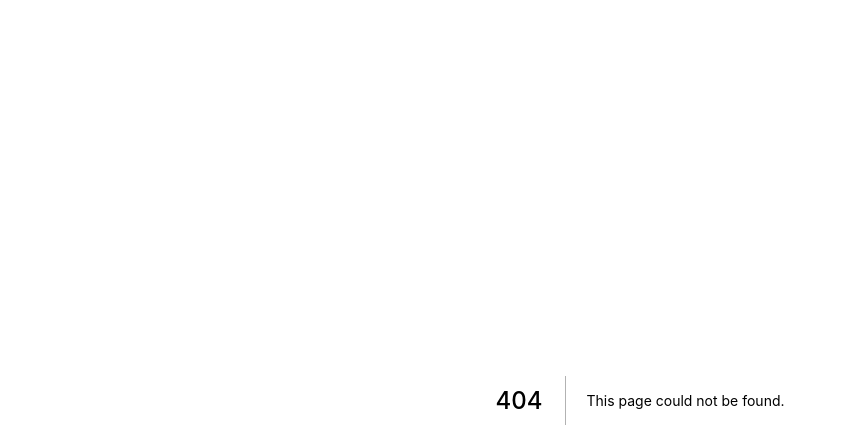
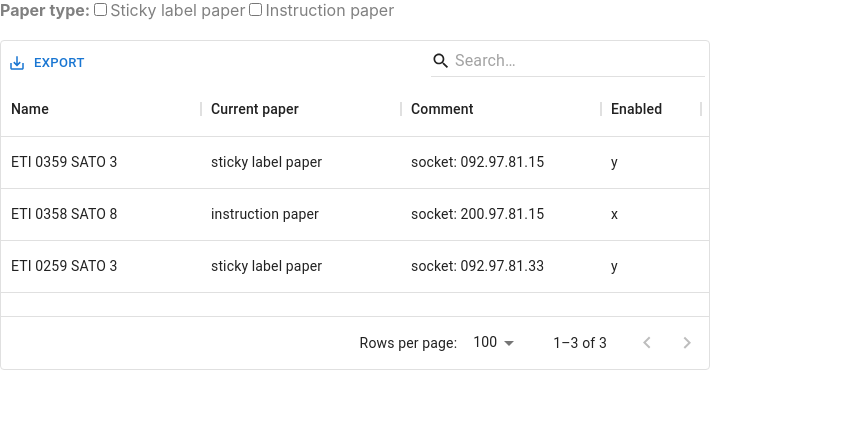
Before and after one commit to bencetothmoon42/poc-frontend, a Next.js app: page /mui-grid in a window 1280 px wide. Before the commit this address had no page. Shown: the top 448 px of the page, without its empty margins (0-847 px from the left). Built offline with nearby package versions, Linux system fonts and the light colour scheme.

Commit message:
PNC-11: add basic mui grid table

```diff
--- a/package.json
+++ b/package.json
@@ -10,6 +10,10 @@
   },
   "dependencies": {
     "@apollo/client": "^3.6.9",
+    "@emotion/react": "^11.10.4",
+    "@emotion/styled": "^11.10.4",
+    "@mui/material": "^5.10.7",
+    "@mui/x-data-grid": "^5.17.4",
     "graphql": "^16.6.0",
     "next": "12.3.1",
     "react": "18.2.0",
--- /dev/null
+++ b/pages/mui-grid.tsx
@@ -0,0 +1,97 @@
+import { DataGrid, GridColDef, GridRowsProp, GridToolbar } from '@mui/x-data-grid';
+import { NextPage } from 'next';
+import { useEffect, useState } from 'react';
+
+const columns: GridColDef[] = [
+    { field: 'name', headerName: 'Name', width: 200 },
+    { field: 'current_paper', headerName: 'Current paper', width: 200 },
+    { field: 'comment', headerName: 'Comment', width: 200 },
+    { field: 'enabled', headerName: 'Enabled', width: 100 },
+];
+
+const rows: GridRowsProp = [
+    {id: 1, name: 'ETI 0359 SATO 3', current_paper: 'sticky label paper', comment: 'socket: 092.97.81.15', enabled: 'y'},
+    {id: 2, name: 'ETI 0358 SATO 8', current_paper: 'instruction paper', comment: 'socket: 200.97.81.15', enabled: 'x'},
+    {id: 3, name: 'ETI 0259 SATO 3', current_paper: 'sticky label paper', comment: 'socket: 092.97.81.33', enabled: 'y'},
+];
+
+export interface IFilter {
+    columnField: string,
+    operatorValue: string,
+    value: string
+}
+
+const initialFilter = {
+    columnField: '',
+    operatorValue: '',
+    value: ''
+}
+
+const MUIGrid: NextPage = () => {
+    const [filter, setFilter] = useState<IFilter>(initialFilter)
+    const [isPaperType1Checked, setIsPaperType1Checked] = useState<boolean>(false)
+    const [isPaperType2Checked, setIsPaperType2Checked] = useState<boolean>(false)
+
+    useEffect(() => {
+        if (isPaperType1Checked && isPaperType2Checked) setFilter(initialFilter)
+        if (!isPaperType1Checked && !isPaperType2Checked) setFilter(initialFilter)
+        if (isPaperType1Checked && !isPaperType2Checked) {
+            setFilter({
+                columnField: "current_paper",
+                operatorValue: "contains",
+                value: "sticky label paper"
+            })
+        }
+        if (isPaperType2Checked && !isPaperType1Checked) {
+            setFilter({
+                columnField: "current_paper",
+                operatorValue: "contains",
+                value: "instruction paper"
+            })
+        }
+    }, [isPaperType1Checked, isPaperType2Checked])
+
+    return (
+        <div>
+        <div style={{ display: 'flex', marginLeft: 'auto', marginBottom: '20px', color: 'gray'}}>
+            <p style={{ margin: 0, fontWeight: 'bold'}}>Paper type:</p>
+            <label>
+                <input
+                    type="checkbox"
+                    name="paperType"
+                    value="sticky"
+                    id="sticky"
+                    onChange={e => setIsPaperType1Checked(e.target.checked)}
+                />
+                Sticky label paper
+            </label>
+            <label>
+                <input
+                    type="checkbox"
+                    name="paperType"
+                    value="instruction"
+                    id="instruction"
+                    onChange={e => setIsPaperType2Checked(e.target.checked)}
+                />
+                Instruction paper
+            </label>
+        </div>
+        <div style={{ height: 330, width: 710 }}>
+            <DataGrid disableColumnFilter  disableColumnSelector disableDensitySelector rows={rows} columns={columns}
+                filterModel={{
+                    items: [filter],
+                }}
+                components={{ Toolbar: GridToolbar }}
+                componentsProps={{
+                    toolbar: {
+                        showQuickFilter: true, //doesn't work
+                        quickFilterProps: { debounceMs: 500 },
+                    },
+                }}
+            />
+        </div>
+        </div>
+    );
+}
+
+export default MUIGrid
--- a/styles/globals.css
+++ b/styles/globals.css
@@ -14,13 +14,3 @@ a {
 * {
   box-sizing: border-box;
 }
-
-@media (prefers-color-scheme: dark) {
-  html {
-    color-scheme: dark;
-  }
-  body {
-    color: white;
-    background: black;
-  }
-}
```
Also changed, not shown: 2 other files (tests, documents, lock files or other folders).
